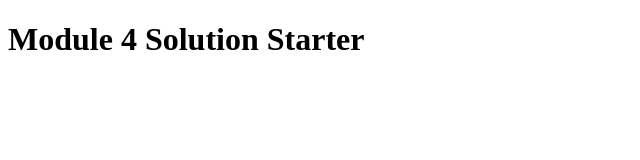
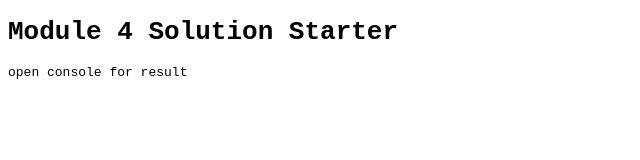
Before and after one commit to seanho12345/Coursera_FrontendClass, a plain HTML site: page mod4_sol/easier/index.html in a window 1280 px wide. Shown: the whole page, without its empty margins (0-640 px from the left). Drawn offline with Linux system fonts and the light colour scheme.

Commit message:
change font family

```diff
--- a/mod4_sol/easier/index.html
+++ b/mod4_sol/easier/index.html
@@ -6,8 +6,14 @@
   <script src="SpeakHello.js"></script>
   <script src="SpeakGoodBye.js"></script>
   <script src="script.js"></script>
+  <style>
+    h1, p{
+      font-family: monospace;
+    }
+  </style>
 </head>
 <body>
   <h1>Module 4 Solution Starter</h1>
+  <p>open console for result</p>
 </body>
 </html>
```
